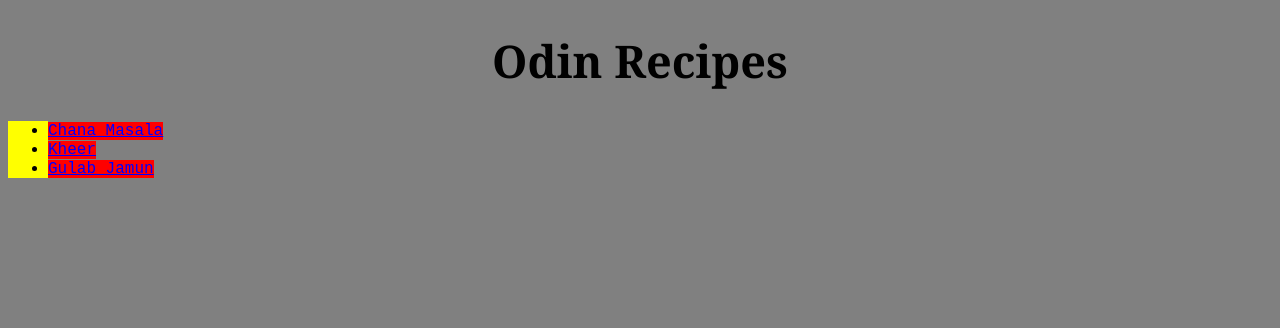
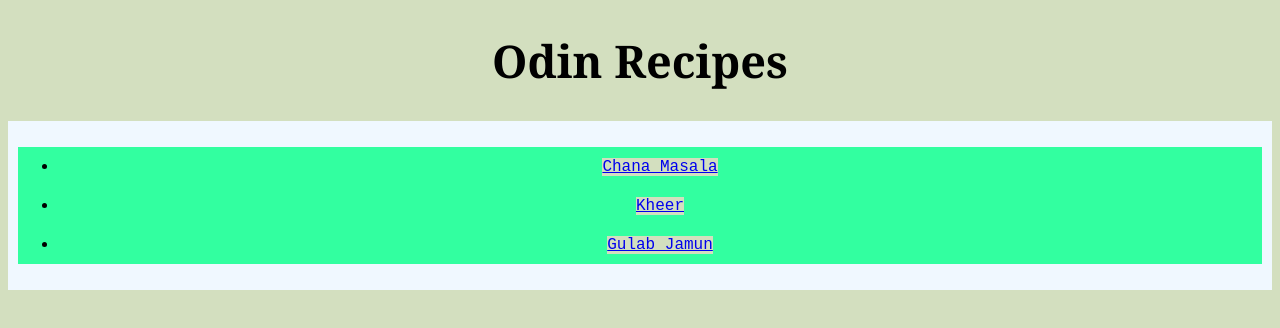
Before and after one commit to sanjaychihla/odin-recipes, a plain HTML site: page index.html in a window 1280 px wide. Drawn offline with Linux system fonts and the light colour scheme.

Commit message:
refactor index and style

```diff
--- a/index.html
+++ b/index.html
@@ -9,11 +9,13 @@
 
     <body>
         <h1>Odin Recipes</h1>
-        <ul>
-            <li><a href="./recipes/chana-masala.html">Chana Masala</a></li>
-            <li><a href="./recipes/kheer.html">Kheer</a></li>
-            <li><a href="./recipes/gulab-jamun.html">Gulab Jamun</a></li>
-        </ul>
+        <div class="list-bg">
+            <ul>
+                <li><a href="./recipes/chana-masala.html">Chana Masala</a></li>
+                <li><a href="./recipes/kheer.html">Kheer</a></li>
+                <li><a href="./recipes/gulab-jamun.html">Gulab Jamun</a></li>
+            </ul>
+        </div>
     </body>
 
 </html>
--- a/style.css
+++ b/style.css
@@ -1,6 +1,6 @@
 
 * {
-    background-color: gray;
+    background-color: hsl(81, 33%, 81%);
 }
 
 h1 {
@@ -10,12 +10,20 @@ h1 {
     font-weight: bolder;
 }
 
- ul {
-    background-color: yellow
+.list-bg {
+    background-color: aliceblue;
+    padding: 10px;
+}
+
+ul {
+    background-color: rgb(50, 255, 160);
+}
+
+li {text-align: center;
+    padding: 10px;
+    background-color: rgb(50, 255, 160);
 }
 
 a {
     font-family: 'Courier New', Courier, monospace;
-    color: blue;
-    background-color: red;
 }
```
